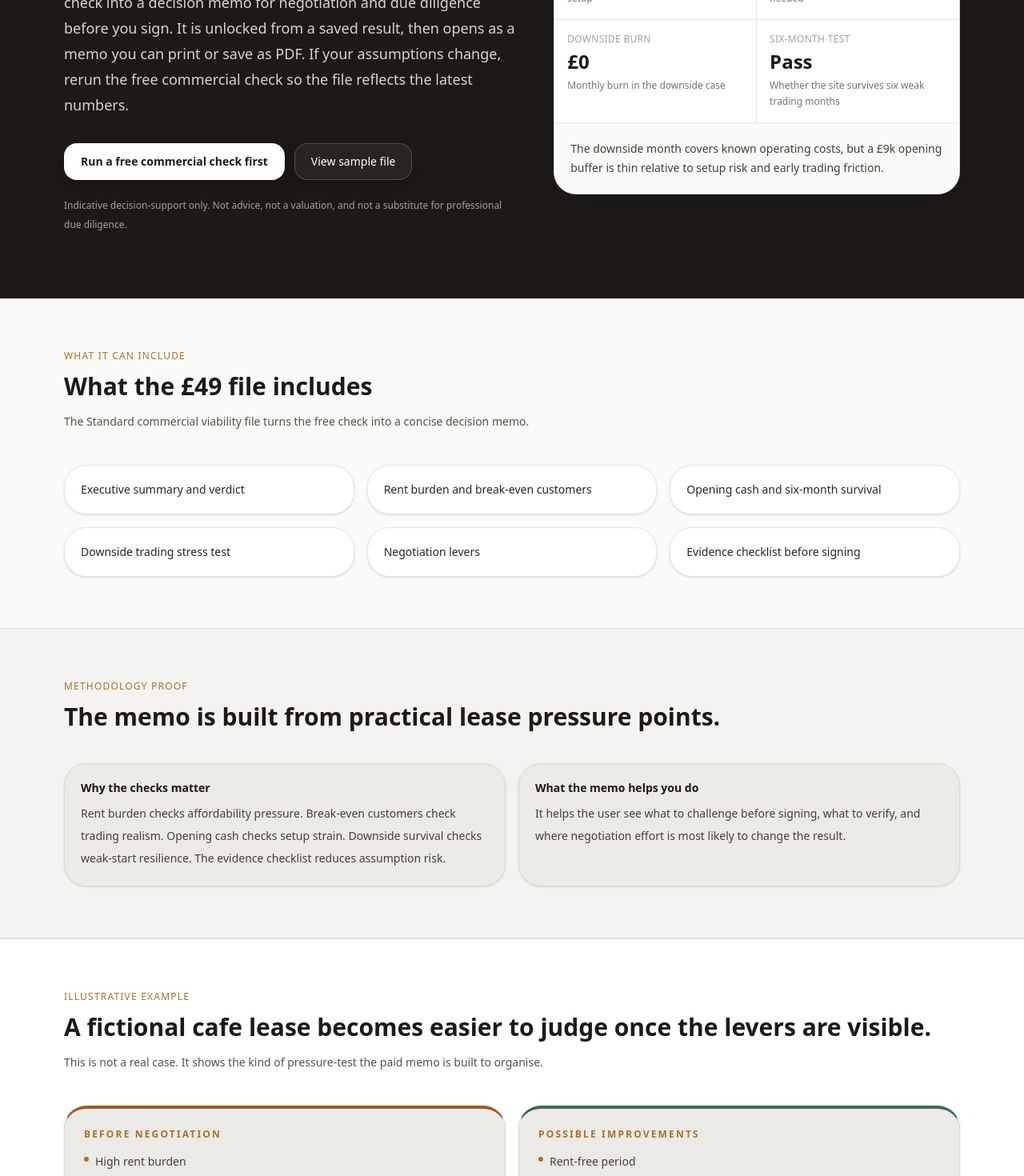
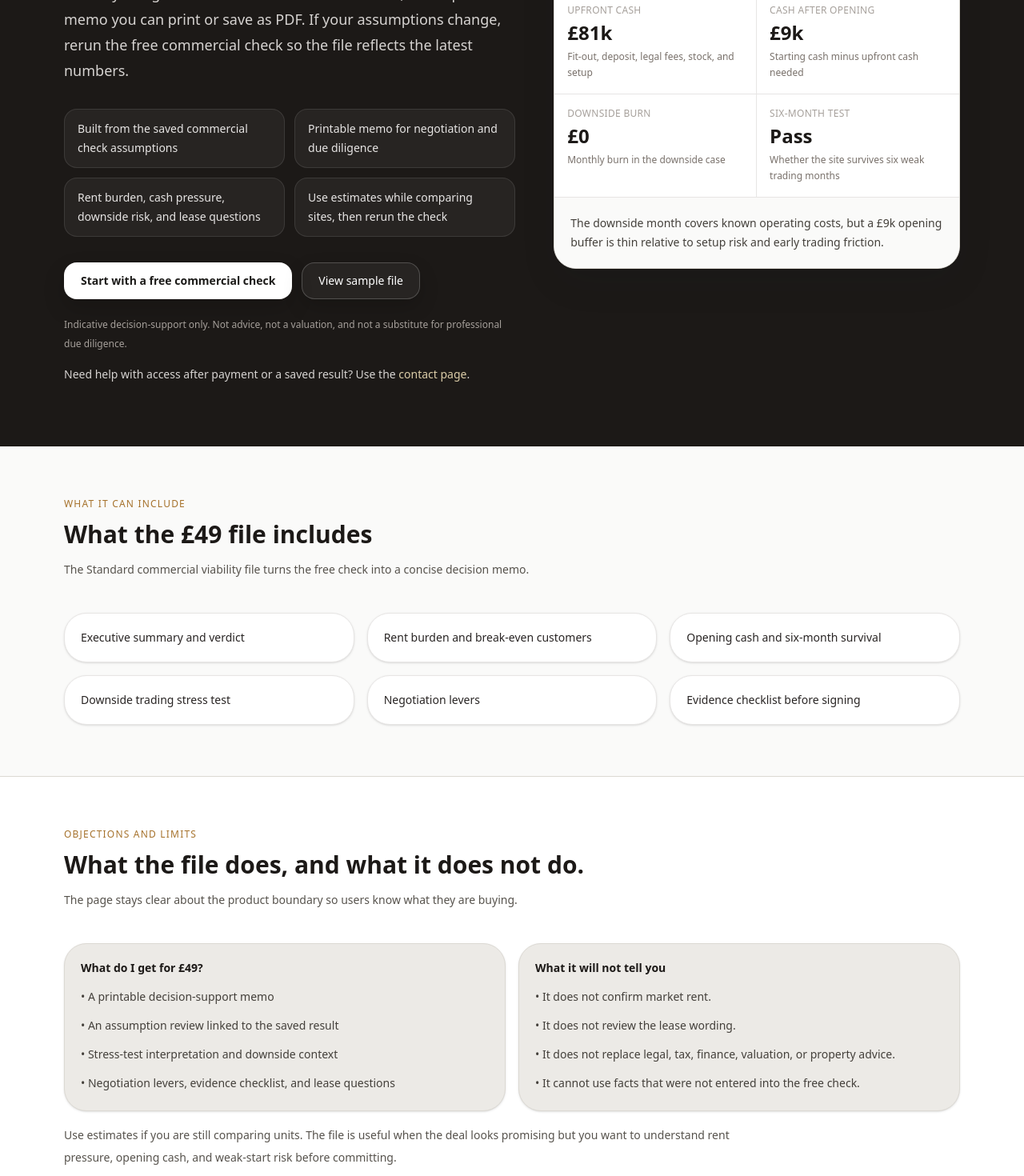
Before and after one commit to samueljcarlon/yieldlens-uk, a Next.js app: page /viability-file in a window 1280 px wide. Shown: the part 560-2030 px from the top of the page at 80% size. Built offline with nearby package versions, Linux system fonts and the light colour scheme; no server answers.

Commit message:
Improve viability file conversion page

```diff
--- a/app/viability-file/page.tsx
+++ b/app/viability-file/page.tsx
@@ -6,16 +6,16 @@ import TrackedCtaLink from '@/components/TrackedCtaLink';
 import { disclaimerClass, heroSecondaryCtaClass, heroPrimaryCtaClass, surfaceCardClass, surfaceCardSoftClass, tableShellClass } from '@/components/yieldLensUi';
 
 export const metadata: Metadata = {
-  title: 'Standard Commercial Viability File',
+  title: 'Standard Commercial Viability File | YieldLens UK',
   description:
-    'Turn a free commercial check into a £49 decision memo for negotiation and due diligence before signing a commercial lease.',
+    'Standard commercial viability file, £49. A printable decision-support memo built from the saved commercial check assumptions.',
   alternates: {
     canonical: '/viability-file',
   },
   openGraph: {
-    title: 'Standard Commercial Viability File',
+    title: 'Standard Commercial Viability File | YieldLens UK',
     description:
-      'A £49 decision memo for pressure-testing commercial rent, cash, downside trading, and lease viability before signing.',
+      'A £49 printable decision-support memo built from the saved commercial check assumptions before signing.',
     url: 'https://yieldlens.co.uk/viability-file',
   },
 };
@@ -49,7 +49,7 @@ const faqStructuredData = {
         name: 'What is a YieldLens UK commercial viability file?',
         acceptedAnswer: {
           '@type': 'Answer',
-        text: 'A YieldLens UK commercial viability file is a structured decision-support file that organises the key lease metrics, risk flags, downside assumptions, missing evidence, lease questions, and recommended next checks in one place.',
+          text: 'A YieldLens UK commercial viability file is a structured decision-support file that organises the key lease metrics, risk flags, downside assumptions, missing evidence, lease questions, and next checks in one place.',
         },
       },
     {
@@ -271,28 +271,44 @@ export default function ViabilityFilePage() {
               </p>
 
               <h1 className="text-4xl sm:text-6xl font-bold leading-tight mb-6">
-                Turn a commercial lease check into a decision memo before you sign.
+                Standard commercial viability file, £49.
               </h1>
 
               <p className="text-base sm:text-lg text-stone-300 max-w-2xl mb-8 leading-8">
-                Get a structured £49 viability file that turns the free
-                commercial check into a decision memo for negotiation and due
-                diligence before you sign. It is unlocked from a saved result,
+                A printable decision-support memo built from the saved
+                commercial check assumptions. It helps organise rent burden,
+                cash pressure, downside risk, evidence gaps, and lease
+                questions before you sign. It is unlocked from a saved result,
                 then opens as a memo you can print or save as PDF. If your
                 assumptions change, rerun the free commercial check so the file
                 reflects the latest numbers.
               </p>
+
+              <ul className="mb-8 grid grid-cols-1 sm:grid-cols-2 gap-3 text-sm text-stone-200 leading-6">
+                <li className="rounded-2xl border border-white/10 bg-white/5 px-4 py-3">
+                  Built from the saved commercial check assumptions
+                </li>
+                <li className="rounded-2xl border border-white/10 bg-white/5 px-4 py-3">
+                  Printable memo for negotiation and due diligence
+                </li>
+                <li className="rounded-2xl border border-white/10 bg-white/5 px-4 py-3">
+                  Rent burden, cash pressure, downside risk, and lease questions
+                </li>
+                <li className="rounded-2xl border border-white/10 bg-white/5 px-4 py-3">
+                  Use estimates while comparing sites, then rerun the check
+                </li>
+              </ul>
 
               <div className="flex flex-col sm:flex-row gap-3">
                 <TrackedCtaLink
                   href="/check?mode=commercial"
                   eventName="viability_file_page_cta_clicked"
                   pagePath="/viability-file"
-                  ctaLabel="Run a free commercial check first"
+                  ctaLabel="Start with a free commercial check"
                   pageType="product_page"
                   className={heroPrimaryCtaClass}
                 >
-                  Run a free commercial check first
+                  Start with a free commercial check
                 </TrackedCtaLink>
 
                 <TrackedCtaLink
@@ -310,6 +326,14 @@ export default function ViabilityFilePage() {
 
               <p className={`${disclaimerClass} mt-5 text-stone-400`}>
                 Indicative decision-support only. Not advice, not a valuation, and not a substitute for professional due diligence.
+              </p>
+
+              <p className="mt-4 text-sm text-stone-300">
+                Need help with access after payment or a saved result? Use the{' '}
+                <Link href="/contact" className="text-[#DCCDA8] font-medium hover:underline">
+                  contact page
+                </Link>
+                .
               </p>
 
             </div>
@@ -369,6 +393,43 @@ export default function ViabilityFilePage() {
               {item}
             </div>
           ))}
+        </div>
+      </section>
+
+      <section className="bg-white border-y border-[var(--yieldlens-border)]">
+        <div className="max-w-6xl mx-auto px-4 py-16">
+          <SectionTitle
+            eyebrow="Objections and limits"
+            title="What the file does, and what it does not do."
+            description="The page stays clear about the product boundary so users know what they are buying."
+          />
+
+          <div className="grid grid-cols-1 lg:grid-cols-2 gap-4">
+            <div className={`${surfaceCardSoftClass} p-5`}>
+              <p className="text-sm font-semibold text-stone-900 mb-3">What do I get for £49?</p>
+              <ul className="space-y-2 text-sm text-stone-700 leading-7">
+                <li>• A printable decision-support memo</li>
+                <li>• An assumption review linked to the saved result</li>
+                <li>• Stress-test interpretation and downside context</li>
+                <li>• Negotiation levers, evidence checklist, and lease questions</li>
+              </ul>
+            </div>
+
+            <div className={`${surfaceCardSoftClass} p-5`}>
+              <p className="text-sm font-semibold text-stone-900 mb-3">What it will not tell you</p>
+              <ul className="space-y-2 text-sm text-stone-700 leading-7">
+                <li>• It does not confirm market rent.</li>
+                <li>• It does not review the lease wording.</li>
+                <li>• It does not replace legal, tax, finance, valuation, or property advice.</li>
+                <li>• It cannot use facts that were not entered into the free check.</li>
+              </ul>
+            </div>
+          </div>
+
+          <p className="mt-4 text-sm text-stone-600 leading-7 max-w-4xl">
+            Use estimates if you are still comparing units. The file is useful when the deal looks promising
+            but you want to understand rent pressure, opening cash, and weak-start risk before committing.
+          </p>
         </div>
       </section>
 
@@ -549,11 +610,11 @@ export default function ViabilityFilePage() {
               href="/check?mode=commercial"
               eventName="viability_file_page_cta_clicked"
               pagePath="/viability-file"
-              ctaLabel="Run a free commercial check first"
+              ctaLabel="Start with a free commercial check"
               pageType="product_page"
               className="w-full sm:w-auto min-h-[48px] bg-[#5e7f5b] px-6 py-3 text-sm font-medium text-white transition-colors hover:bg-[#4f6d4c]"
             >
-              Run a free commercial check first
+              Start with a free commercial check
             </TrackedCtaLink>
 
             <TrackedCtaLink
```
Lines whose indentation alone changed are shown as unchanged.
